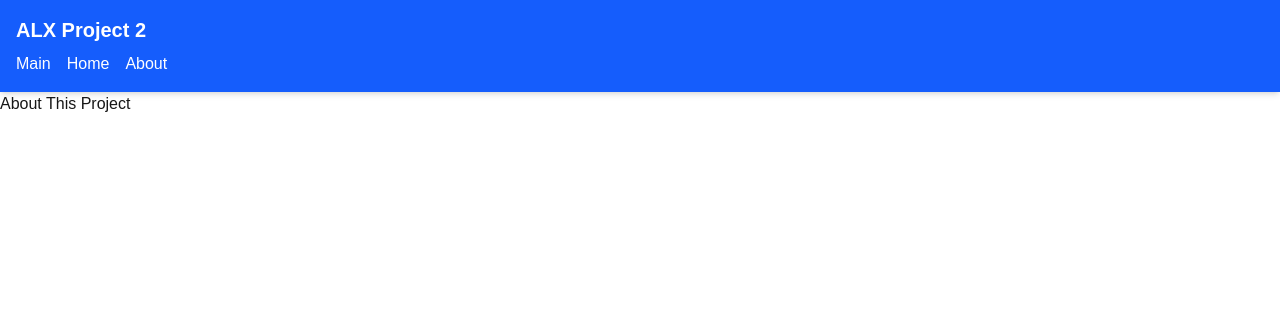
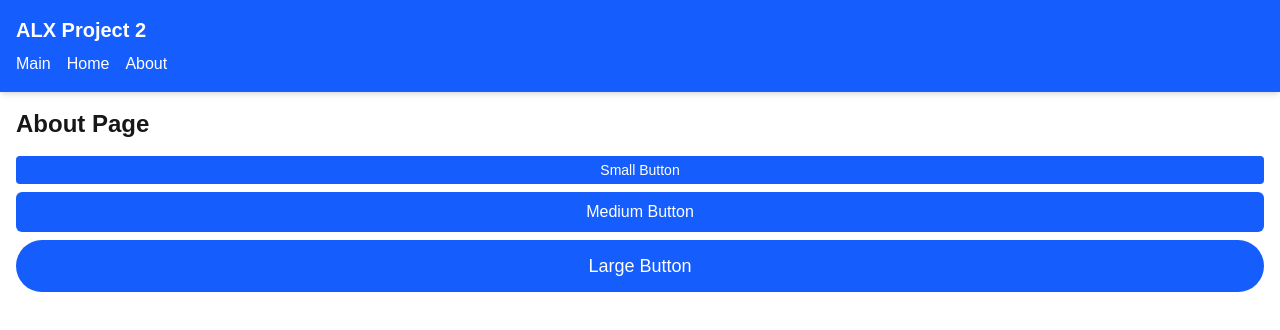
Before and after one commit to trizahc/alx-project-0x02-setup, a Next.js app in the folder alx-project-0x02/: page /about in a window 1280 px wide. Shown: the top 330 px of the page. Built offline with nearby package versions, Linux system fonts and the light colour scheme.

Commit message:
created and used a button component

```diff
--- /dev/null
+++ b/alx-project-0x02/components/common/Button.tsx
@@ -0,0 +1,22 @@
+// components/common/Button.tsx
+import React from 'react';
+import { type ButtonProps } from '@/interfaces';
+
+const sizeClasses = {
+  small: 'px-2 py-1 text-sm',
+  medium: 'px-4 py-2 text-base',
+  large: 'px-6 py-3 text-lg',
+};
+
+const Button = ({ size = 'medium', shape = 'rounded-md', children, onClick }: ButtonProps) => {
+  return (
+    <button
+      onClick={onClick}
+      className={`bg-blue-600 text-white ${sizeClasses[size]} ${shape} hover:bg-blue-700 transition`}
+    >
+      {children}
+    </button>
+  );
+};
+
+export default Button;
--- a/alx-project-0x02/interfaces/index.ts
+++ b/alx-project-0x02/interfaces/index.ts
@@ -8,3 +8,12 @@
   title: string;
   content: string;
 }
+// interfaces/index.ts
+import { ReactNode } from 'react';
+
+export interface ButtonProps {
+  size?: 'small' | 'medium' | 'large';
+  shape?: 'rounded-sm' | 'rounded-md' | 'rounded-full';
+  children: ReactNode;
+  onClick?: () => void;
+}
--- a/alx-project-0x02/pages/about.tsx
+++ b/alx-project-0x02/pages/about.tsx
@@ -1,12 +1,21 @@
-import Header from '../components/layout/Header';
+import Header from '@/components/layout/Header'
+import Button from '@/components/common/Button'
 
-export default function AboutPage() {
+const About = () => {
   return (
     <>
       <Header />
-      <main>
-        <h1>About This Project</h1>
+      <main className="p-4 space-y-4">
+        <h1 className="text-2xl font-bold">About Page</h1>
+
+        <div className="flex flex-col gap-2">
+          <Button size="small" shape="rounded-sm">Small Button</Button>
+          <Button size="medium" shape="rounded-md">Medium Button</Button>
+          <Button size="large" shape="rounded-full">Large Button</Button>
+        </div>
       </main>
     </>
   );
-}
+};
+
+export default About;
```
